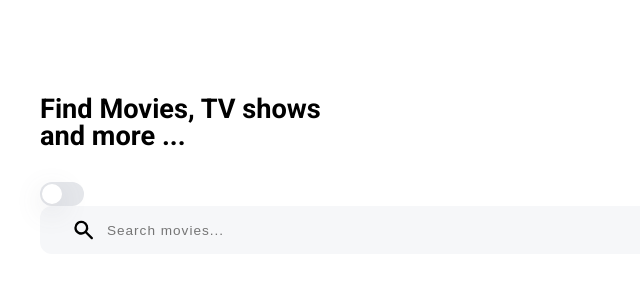
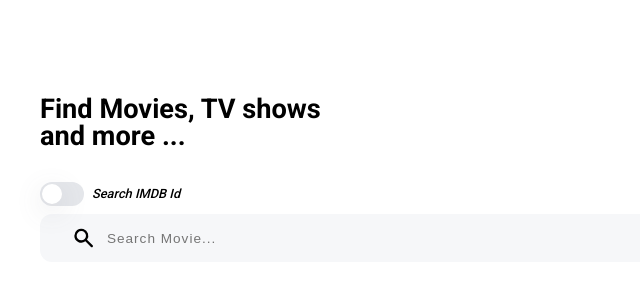
Before and after one commit to bulenteroglu/movie-app-demo, a React (Vite) app in the folder packages/frontend/: page / in a window 1280 px wide. Shown: the top 300 px of the page, without its empty margins (0-640 px from the left). Built offline with nearby package versions, Linux system fonts and the light colour scheme.

Commit message:
Implemented toggle and search functionality

```diff
--- a/packages/frontend/src/components/Homepage/Homepage.tsx
+++ b/packages/frontend/src/components/Homepage/Homepage.tsx
@@ -3,10 +3,13 @@ import Search from '../Search/Search';
 import Toggle from '../ui/Toggle';
 
 export default function Homepage() {
+  const [checked, setChecked] = useState(false);
+  console.log(checked);
+
   return (
     <div>
-      <Toggle />
-      <Search />
+      <Toggle checked={checked} setChecked={setChecked} />
+      <Search checked={checked} />
     </div>
   );
 }
--- a/packages/frontend/src/components/Search/Search.tsx
+++ b/packages/frontend/src/components/Search/Search.tsx
@@ -1,16 +1,26 @@
-import React, { useState } from 'react';
+import React, { useEffect, useState } from 'react';
 import axios from 'axios';
 
-export default function Search() {
+type Props = {
+  checked: boolean;
+};
+
+export default function Search({ checked }: Props) {
   const [userSearch, setUserSearch] = useState('');
 
   function handleSubmit(e: React.FormEvent<HTMLFormElement>) {
     e.preventDefault();
-    // axios
-    //   .get(`http://www.omdbapi.com/?t=${userSearch}&apikey=3901aa62`)
-    //   .then((res) => {
-    //     console.log(res.data);
-    //   });
+
+    axios
+      .get(
+        `http://www.omdbapi.com/?${
+          checked ? `t=${userSearch}` : `i=${userSearch}`
+        }&apikey=3901aa62`
+      )
+      .then((res) => {
+        console.log(res.data);
+      });
+
     setUserSearch('');
   }
 
@@ -36,9 +46,10 @@ export default function Search() {
           }
           className='search__input'
           type='text'
-          placeholder='Search movies...'
+          placeholder='Search Movie...'
         />
       </form>
+      {/* {!checked && <ErrorMessage />} */}
     </div>
   );
 }
--- a/packages/frontend/src/components/ui/Toggle.tsx
+++ b/packages/frontend/src/components/ui/Toggle.tsx
@@ -3,12 +3,12 @@ import clsx from 'clsx';
 
 type Props = {
   checked?: boolean;
+  setChecked: any;
 };
 
-export default function Toggle({ checked = false }: Props) {
-  const [toggle, setToggle] = useState(checked);
+export default function Toggle({ checked, setChecked }: Props) {
   function handleClick() {
-    setToggle(!toggle);
+    setChecked(!checked);
   }
 
   return (
@@ -16,15 +16,18 @@ export default function Toggle({ checked = false }: Props) {
       <span
         role='checkbox'
         tabIndex={0}
-        aria-checked={toggle}
-        className={clsx('toggle__main', toggle && 'checked')}
+        aria-checked={checked}
+        className={clsx('toggle__main', checked && 'checked')}
       >
         <span
           onClick={handleClick}
           aria-hidden='true'
-          className={clsx('toggle__button', toggle && 'toggle__right')}
+          className={clsx('toggle__button', checked && 'toggle__right')}
         ></span>
       </span>
+      <label className='toggle__label'>
+        Search {checked ? 'movie title' : 'IMDB Id'}
+      </label>
     </label>
   );
 }
--- a/packages/frontend/src/styles/abstract/_variables.scss
+++ b/packages/frontend/src/styles/abstract/_variables.scss
@@ -3,3 +3,6 @@ $input-text-colour: #b6b6b6;
 
 $toggle-background: rgb(229, 231, 235);
 $toggle-checked: rgb(79, 70, 229);
+
+$error-background: #ecfdf5;
+$error-message: #064e3b;
--- a/packages/frontend/src/styles/app.scss
+++ b/packages/frontend/src/styles/app.scss
@@ -10,6 +10,7 @@
 @import 'layout/_header.scss';
 @import 'layout/_layout.scss';
 @import 'layout/_ui.scss';
+@import 'layout/_error.scss';
 
 // Section
 @import 'section/_form.scss';
--- /dev/null
+++ b/packages/frontend/src/styles/layout/_error.scss
@@ -0,0 +1,20 @@
+.error {
+  margin-top: 0.5rem;
+  background-color: $error-background;
+  padding: 0.5rem;
+  border-radius: 12px;
+  display: flex;
+  align-items: center;
+}
+
+.error__svg {
+  width: 1rem;
+  color: $error-message;
+  margin-right: 0.5rem;
+}
+
+.error__message {
+  color: $error-message;
+  font-size: 0.75rem;
+  font-weight: 300;
+}
--- a/packages/frontend/src/styles/layout/_ui.scss
+++ b/packages/frontend/src/styles/layout/_ui.scss
@@ -40,6 +40,9 @@
 
 .toggle__label {
   margin-left: 0.5rem;
-  font-size: 0.875rem;
+  font-size: 0.8rem;
   line-height: 1.25rem;
+  text-transform: capitalize;
+  font-weight: 500;
+  font-style: italic;
 }
--- a/packages/frontend/src/styles/section/_form.scss
+++ b/packages/frontend/src/styles/section/_form.scss
@@ -1,4 +1,5 @@
 .search {
+  margin-top: 0.5rem;
   width: 100%;
 }
 
```
